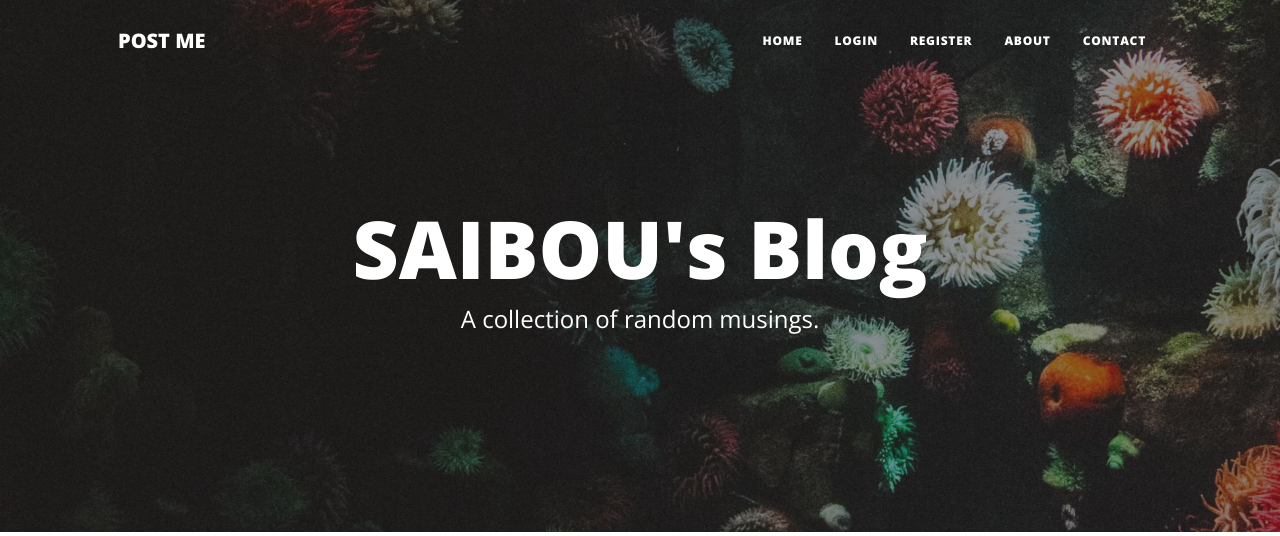
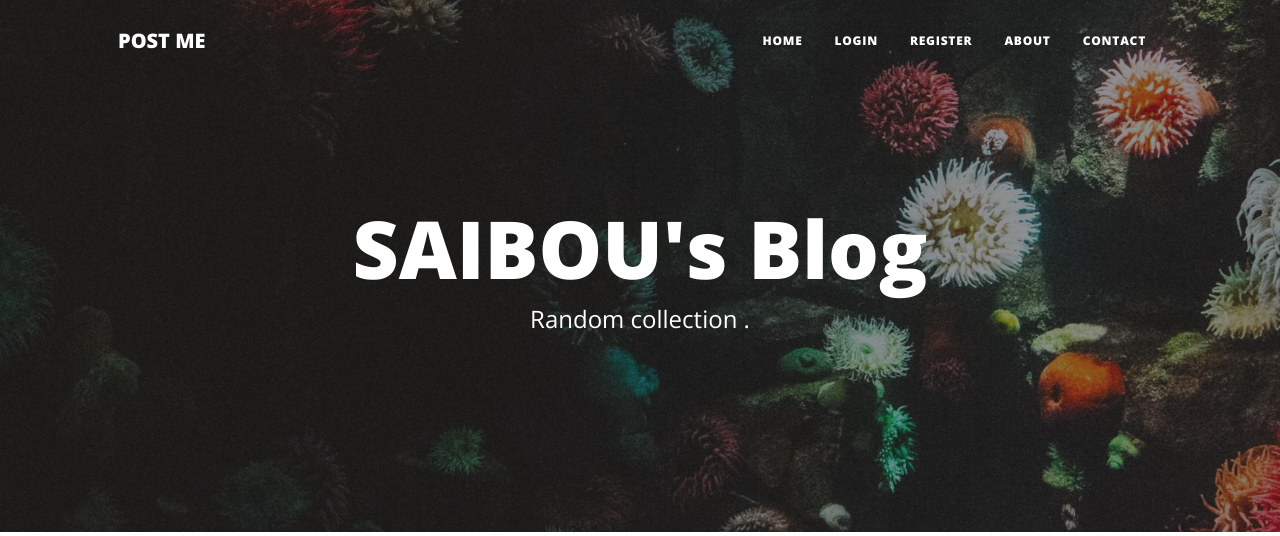
Before and after one commit to saiboub80/Blog_Post.Py, a Flask app: page / in a window 1280 px wide. Shown: the top 536 px of the page. Run offline with Flask 3, Linux system fonts and the light colour scheme; data comes from the database, SQL or seed files in the repository; both versions use the stored data as it was after the commit; some libraries are stand-ins or nearby versions.

```diff
--- a/main.py
+++ b/main.py
@@ -8,7 +8,8 @@ from flask_sqlalchemy import SQLAlchemy
 from functools import wraps
 from werkzeug.security import generate_password_hash, check_password_hash
 from sqlalchemy.orm import relationship
-
+# Added use Twilio message send login
+# added forget password using STMP, and
 # Import your forms from the forms.py
 from forms import CreatePostForm, RegisterForm, LoginForm, CommentForm
 
@@ -117,7 +118,6 @@ def register():
         result = db.session.execute(db.select(User).where(User.email == form.email.data))
         user = result.scalar()
         if user:
-            # User already exists
             flash("You've already signed up with that email, log in instead!")
             return redirect(url_for('login'))
 
@@ -133,7 +133,7 @@ def register():
         )
         db.session.add(new_user)
         db.session.commit()
-        # This line will authenticate the user with Flask-Login
+        # authenticate the user with Flask-Login
         login_user(new_user)
         return redirect(url_for("get_all_posts"))
     return render_template("register.html", form=form, current_user=current_user)
--- a/templates/index.html
+++ b/templates/index.html
@@ -10,7 +10,7 @@
       <div class="col-md-10 col-lg-8 col-xl-7">
         <div class="site-heading">
           <h1>SAIBOU's Blog</h1>
-          <span class="subheading">A collection of random musings.</span>
+          <span class="subheading">Random  collection .</span>
         </div>
       </div>
     </div>
@@ -34,7 +34,8 @@
           on {{post.date}}
           <!-- Only show delete button if user id is 1 (admin user) -->
           {% if current_user.id == 1: %}
-          <a href="{{url_for('delete_post', post_id=post.id) }}">✘</a>
+
+          <button href="{{url_for('delete_post', post_id=post.id) }}">✘</button>
           {% endif %}
         </p>
       </div>
@@ -43,7 +44,7 @@
       {% endfor %}
 
       <!-- New Post -->
-      <!-- Only show Create Post button if user id is 1 (admin user) -->
+
       {% if current_user.id == 1: %}
       <div class="d-flex justify-content-end mb-4">
         <a
```
Also changed, not shown: instance/posts.db, 2 other files.
